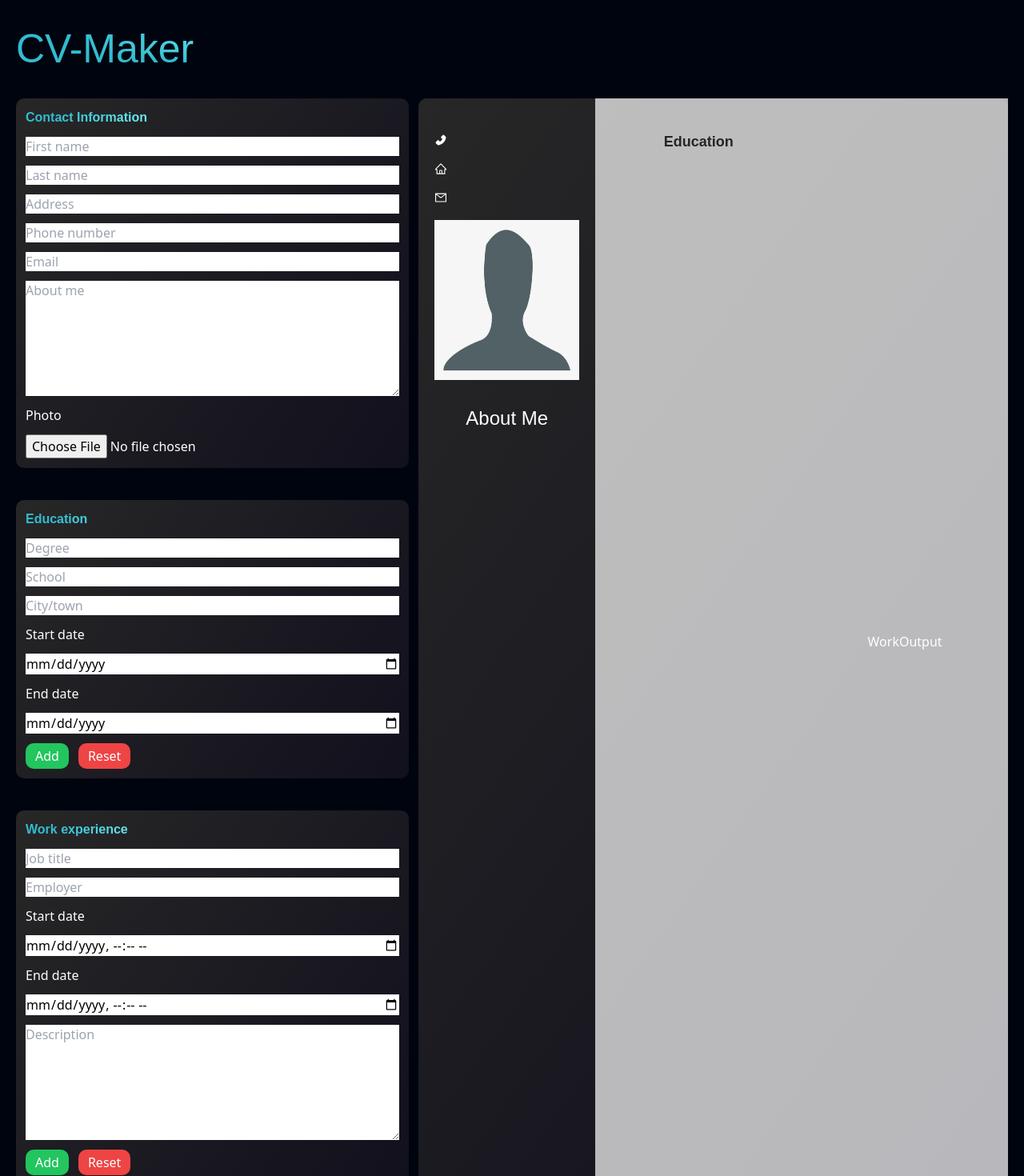
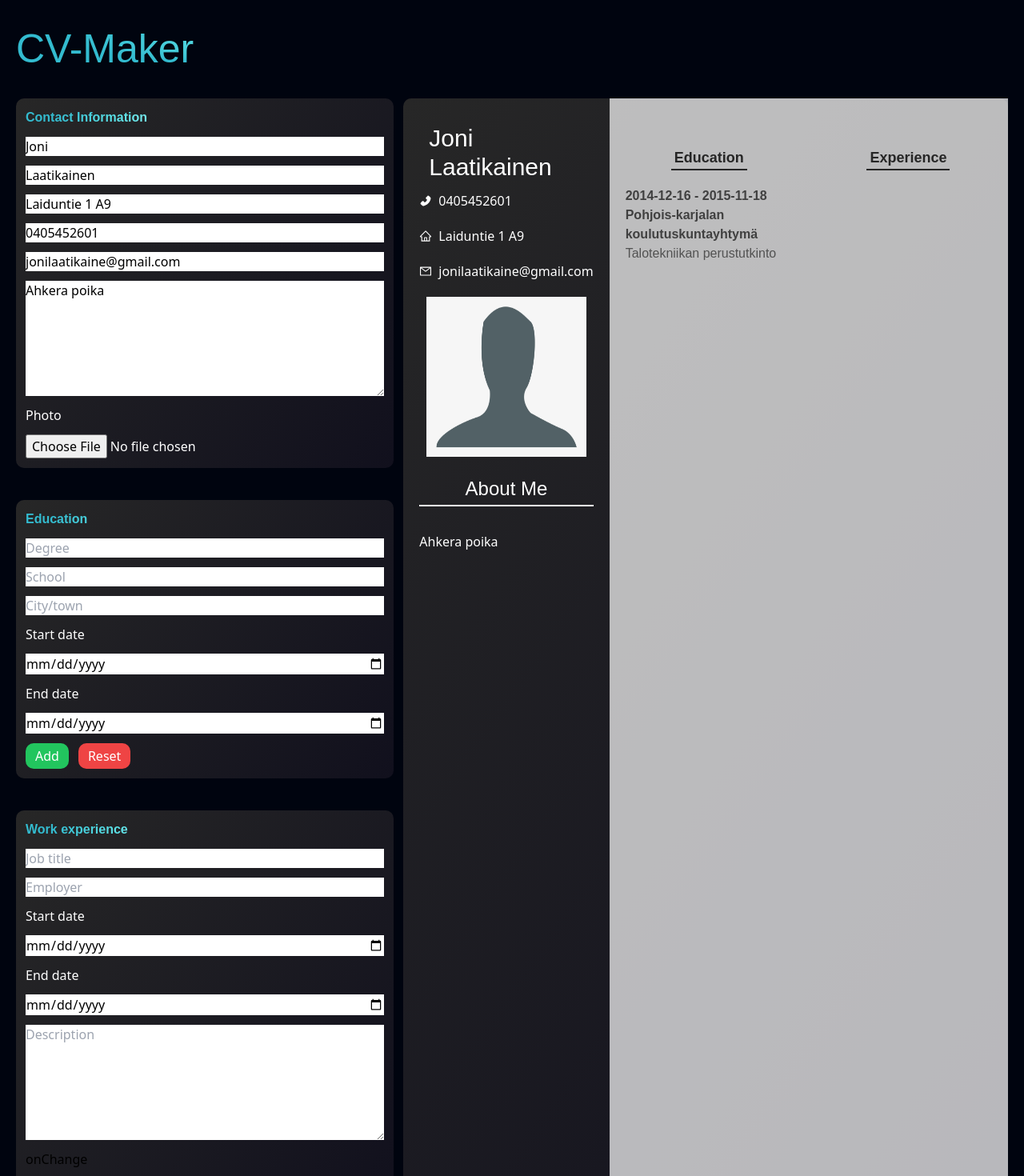
Before and after one commit to jlaat/cv-project, a React (Vite) app: page / in a window 1280 px wide. Shown: the top 1470 px of the page at 80% size. Built offline with nearby package versions, Linux system fonts and the light colour scheme.

Commit message:
Education hooks done

```diff
--- a/src/App.jsx
+++ b/src/App.jsx
@@ -10,15 +10,22 @@ import {ContactInput,
 
 function App() {
   const [contactInformation, setContactInformation] = useState({
-    firstName: "",
-    lastName: "",
-    address: "",
-    phoneNumber: "",
-    email: "",
-    aboutMe: "",
+    firstName: "Joni",
+    lastName: "Laatikainen",
+    address: "Laiduntie 1 A9",
+    phoneNumber: "0405452601",
+    email: "jonilaatikaine@gmail.com",
+    aboutMe: "Ahkera poika",
   })
 
-  const [educationInputs, setEducationInputs] = useState([]);
+  const [educationInputs, setEducationInputs] = useState([{"degree":"Talotekniikan perustutkinto","school":"Pohjois-karjalan koulutuskuntayhtymä","city":"Joensuu","startDate":"2014-12-16","endDate":"2015-11-18"}]);
+
+
+  const [workInputs, setWorkInputs] = useState([{title: "Asentaja",
+  employer: "Vesivek Oy",
+  jobStart: "",
+  jobEnd: "",
+  description: "",}]);
 
   const [file, setFile] = useState(null);
 
@@ -29,10 +36,10 @@ function App() {
         <div className='flex flex-1 flex-col basis-[40%] gap-10'>
           <ContactInput contactInformation={contactInformation} passContactInformation={setContactInformation} />
           <EducationInput educationInputs={educationInputs} passEducationInputs={setEducationInputs} />
-          <WorkInput />
+          <WorkInput workInputs={workInputs} passWorkInputs={setWorkInputs} />
         </div>
 
-        <div className='flex flex-1 basis-[60%] flex-row bg-discount-gradient rounded-[10px] '>
+        <div className='flex flex-1 basis-[210mm] flex-row bg-discount-gradient rounded-[10px]'>
           <ContactOutput contactInformation={contactInformation} />
           <div className='flex flex-1 flex-row basis-[70%] justify-center bg-dimWhite'>
             <EducationOutput educationInputs={educationInputs} />
--- a/src/components/ContactOutput.jsx
+++ b/src/components/ContactOutput.jsx
@@ -22,7 +22,7 @@ const ContactOutput = (props) => {
       lg:h-[200px] lg:w-[200px] self-center' />
 
 
-      <h2 className='font-poppins p-3 sm:text-xl md:text-2xl text-center whitespace-pre-wrap'>About Me</h2>
+      <h2 className='font-poppins mb-3 p-1 sm:text-xl md:text-2xl text-center whitespace-pre-wrap border-b-2 border-white'>About Me</h2>
       <p className='whitespace-pre-wrap'>{props.contactInformation.aboutMe}</p>
       </div>
 
--- a/src/components/EducationCard.jsx
+++ b/src/components/EducationCard.jsx
@@ -3,10 +3,10 @@ import React, { useState } from 'react'
 const EducationCard = (props) => {
 
   return (
-    <div className='flex flex-1 flex-col justify-start  text-left'>
-        <h2 className='font-poppins text-left text-neutral-700 font-bold'>{`${props.startDate} - ${props.endDate}`}</h2>
-        <h2 className='font-poppins text-left text-neutral-700 font-bold'>{props.school}</h2>
-        <h3 className='font-poppins text-left text-neutral-600'>{props.degree}</h3>
+    <div className='flex flex-1 flex-col justify-start text-left '>
+        <h2 className='flex-1 font-poppins text-left text-neutral-700 font-bold'>{`${props.startDate} - ${props.endDate}`}</h2>
+        <h2 className='flex-1 font-poppins text-left text-neutral-700 font-bold'>{props.school}</h2>
+        <h3 className='flex-1 font-poppins text-left text-neutral-600'>{props.degree}</h3>
     </div>
   )
 }
--- a/src/components/EducationOutput.jsx
+++ b/src/components/EducationOutput.jsx
@@ -3,9 +3,9 @@ import EducationCard from './EducationCard'
 
 const EducationOutput = (props) => {
   return (
-    <div className='flex flex-col flex-1 text-white justify-start items-center mt-10 border-solid border-r-3 border-black '>
-      <h1 className='font-poppins text-neutral-800 font-bold text-lg pb-10'>Education</h1>
-        <div className='flex gap-10 flex-col'>
+    <div className='flex flex-col flex-1 text-white justify-start items-center mt-10 p-5'>
+      <h1 className='font-poppins text-neutral-800 font-bold text-lg px-1 mb-5 border-b-2 border-neutral-800'>Education</h1>
+        <div className='flex gap-10 flex-col '>
         {props.educationInputs.map((input) => {
           return <EducationCard
           key={input.startDate}
--- /dev/null
+++ b/src/components/WorkCard.jsx
@@ -0,0 +1,15 @@
+import React, { useState } from 'react'
+
+const WorkCard = (props) => {
+  return (
+    <div>
+        <div className='flex flex-1 flex-col justify-start text-left '>
+        <h2 className='font-poppins text-left text-neutral-700 font-bold'>{`${props.startDate} - ${props.endDate}`}</h2>
+        <h2 className='font-poppins text-left text-neutral-700 font-bold'>{props.school}</h2>
+        <h3 className='font-poppins text-left text-neutral-600'>{props.degree}</h3>
+    </div>
+    </div>
+  )
+}
+
+export default WorkCard
--- a/src/components/WorkInput.jsx
+++ b/src/components/WorkInput.jsx
@@ -1,22 +1,55 @@
-import React from 'react'
+import React, { useState } from 'react'
 
-const WorkInput = () => (
+const WorkInput = (props) => {
+
+  const [workValues, setWorkValues] = useState({
+    title: "Asentaja",
+    employer: "Vesivek Oy",
+    jobStart: "",
+    jobEnd: "",
+    description: "",
+  })
+
+  const handleChange = (event) => {
+    setWorkValues({ ...workValues, [event.target.name]: event.target.value })
+  }
+
+  const addToExperiences = (event) => {
+    event.preventDefault();
+    props.passWorkInputs(current => [...current, workValues]);
+  }
+
+  return (
     <section className='flex-1 bg-discount-gradient rounded-[10px] p-3'>
       <h2 className='flex-1 text-gradient font-poppins font-bold pb-3'>Work experience</h2>
       <form className='flex flex-col gap-3'>
-        <input type="text" placeholder='Job title' />
-        <input type="text" placeholder='Employer' />
+        <input type="text"
+        placeholder='Job title'
+        name='title'
+        onChange={handleChange}
+         />
+
+        <input type="text"
+        placeholder='Employer'
+        name='employer'
+        onChange={handleChange} />
+
         <label htmlFor="jobStart" className='text-white'>Start date</label>
-        <input type="datetime-local" name="jobStart" id="jobStart" />
+        <input type="date" name="jobStart" id="jobStart"
+        onChange={handleChange} />
+
         <label htmlFor="jobEnd" className='text-white'>End date</label>
-        <input type="datetime-local" name="jobEnd" id="jobEnd" />
-        <textarea name="description" id="description" cols="30" rows="6" placeholder='Description' />
+        <input type="date" name="jobEnd" id="jobEnd"
+        onChange={handleChange} />
+
+        <textarea name="description" id="description" cols="30" rows="6" placeholder='Description'
+        onChange={handleChange} />onChange
         <div>
-          <button type="submit" className='text-white bg-green-500 py-1 px-3 rounded-[10px] hover:bg-green-400'>Add</button>
+          <button className='text-white bg-green-500 py-1 px-3 rounded-[10px] hover:bg-green-400' onClick={addToExperiences}>Add</button>
           <button type="reset" className='text-white bg-red-500 py-1 px-3 rounded-[10px] hover:bg-red-400 ml-3'>Reset</button>
         </div>
       </form>
       </section>
-  )
+  )}
 
 export default WorkInput
--- a/src/components/WorkOutput.jsx
+++ b/src/components/WorkOutput.jsx
@@ -1,8 +1,13 @@
 import React from 'react'
 
-const WorkOutput = () => {
+const WorkOutput = (props) => {
   return (
-    <div className='flex flex-1 text-white justify-center items-center'>WorkOutput</div>
+    <div className='flex flex-col flex-1 text-white justify-start items-center mt-10 p-5'>
+      <h1 className='font-poppins text-neutral-800 font-bold text-lg mb-10 px-1 border-b-2 border-neutral-800'>Experience</h1>
+        <div className='flex gap-10 flex-col '>
+
+        </div>
+    </div>
   )
 }
 
```
